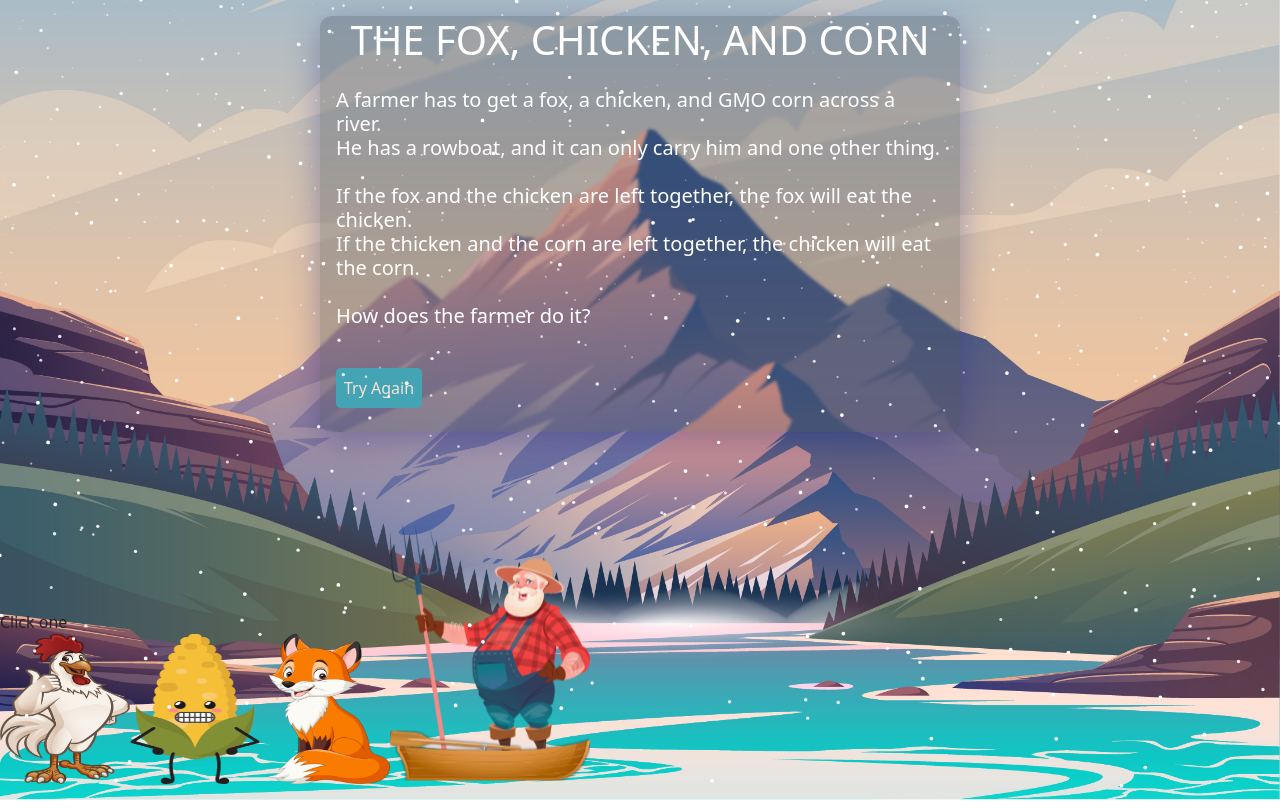
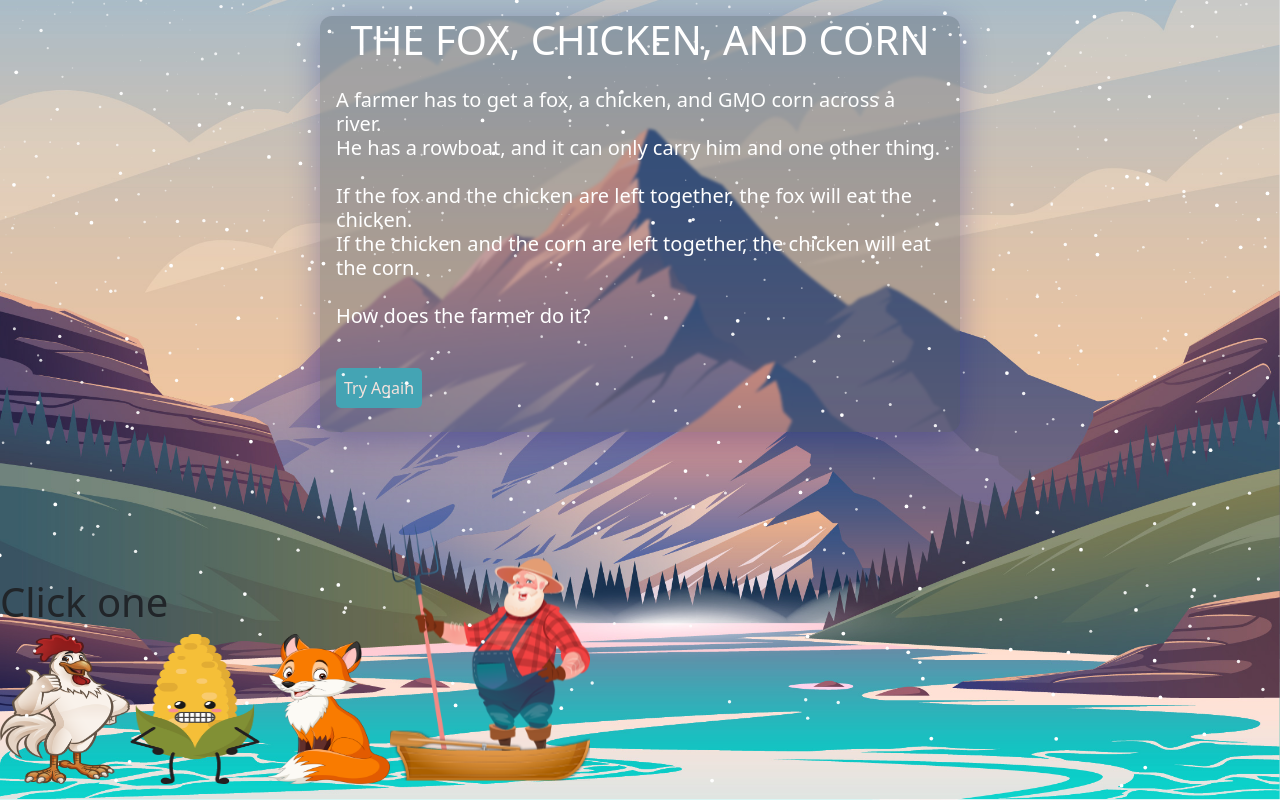
Before and after one commit to PaulKillian/fox--chicken--corn, a Next.js app: page / in a window 1280 px wide. Built offline with nearby package versions, Linux system fonts and the light colour scheme.

Commit message:
Update nearShore.js

```diff
--- a/components/nearShore.js
+++ b/components/nearShore.js
@@ -5,7 +5,7 @@ export const NearShore = (props) => {
 
   return (
     <div>
-      {props.gameGuide === false && <div>Click one</div>}
+      {props.gameGuide === false && <h1>Click one</h1>}
       <div className={'d-flex justify-content-start align-items-end item'}>
         {props.nearShoreScene.map(item => {
           return (
```
